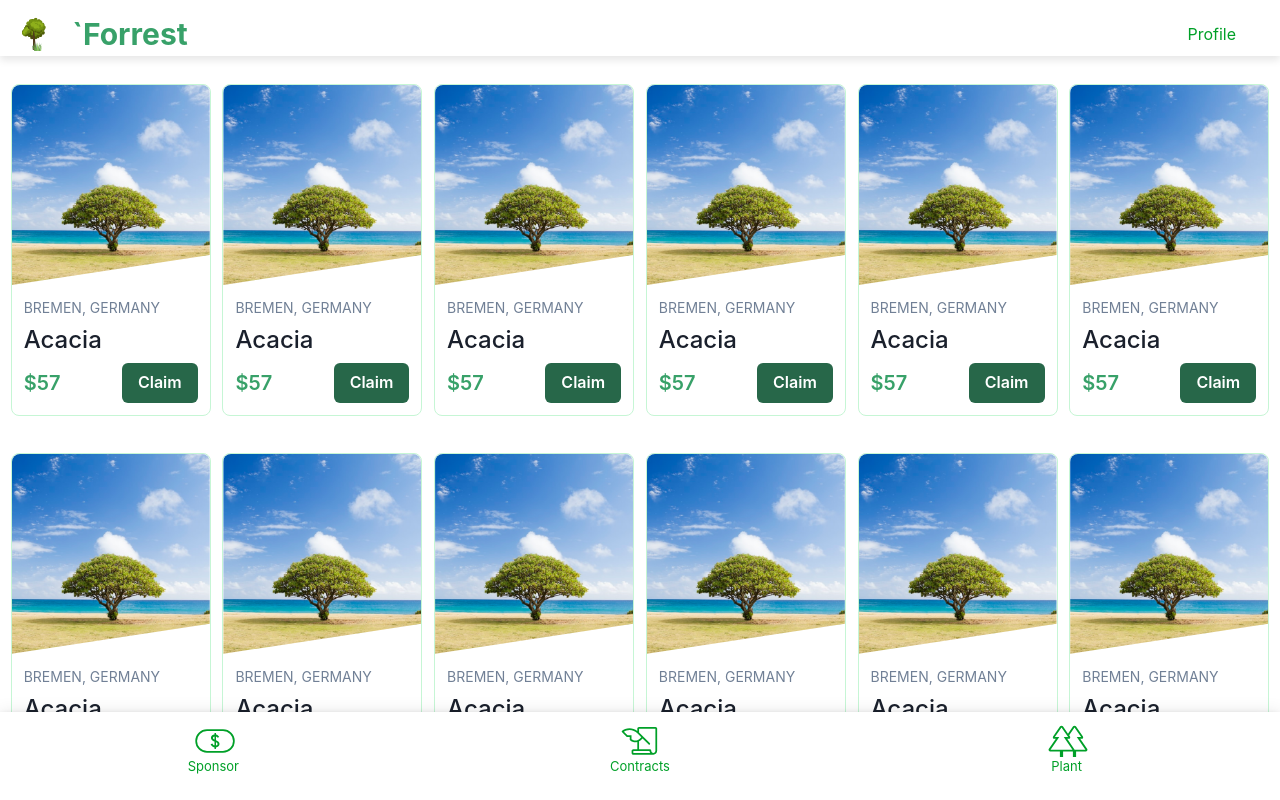
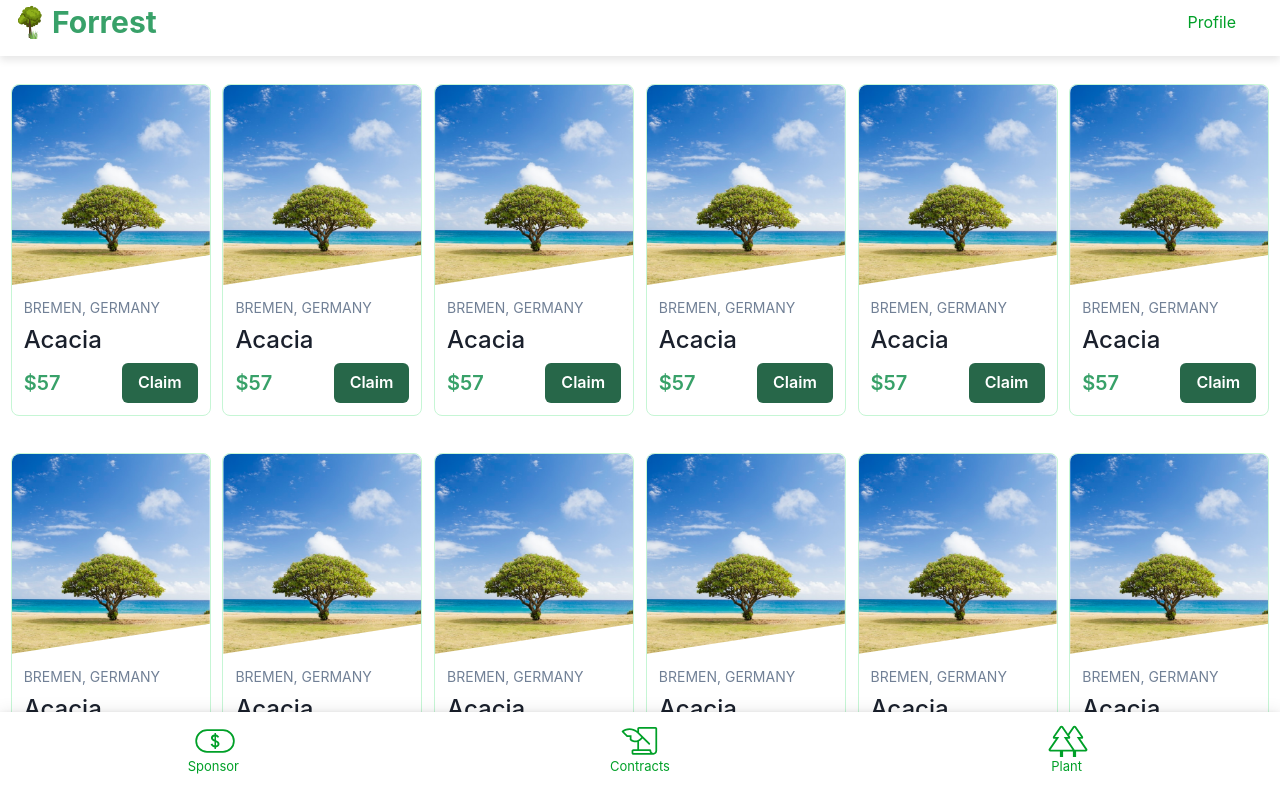
Before and after one commit to philimon-reset/Go-Green, a React (Vite) app in the folder Client/: page / in a window 1280 px wide. Shown: the top 800 px of the page. Built offline with nearby package versions, Linux system fonts and the light colour scheme.

Commit message:
Fixed nav title

```diff
--- a/Client/src/layouts/main.jsx
+++ b/Client/src/layouts/main.jsx
@@ -17,6 +17,7 @@ export default function MainLayout() {
           padding={1}
         >
           <Stack direction={"row"} align={"center"}>
+            <div className="gif">
               <Lottie
                 autoplay
                 loop
@@ -24,9 +25,13 @@ export default function MainLayout() {
                 style={{ height: "60px", width: "60px" }}
                 pb={2}
               />
+            </div>
+            <div className="nav-title">
               <Heading size={"lg"} color={"green.500"}>
-              `Forrest
+                Forrest
               </Heading>
+            </div>
+
           </Stack>
           <Box pr={10}>Profile</Box>
         </Stack>
--- a/Client/src/layouts/style.css
+++ b/Client/src/layouts/style.css
@@ -50,3 +50,14 @@ svg {
   height: 7vh;
   z-index: 1;
 }
+
+
+.gif{
+    position: absolute;
+    top: -1;
+    left: 0;
+}
+
+.nav-title{
+    margin-left: 3em !important;
+}
```
Lines whose indentation alone changed are shown as unchanged.
